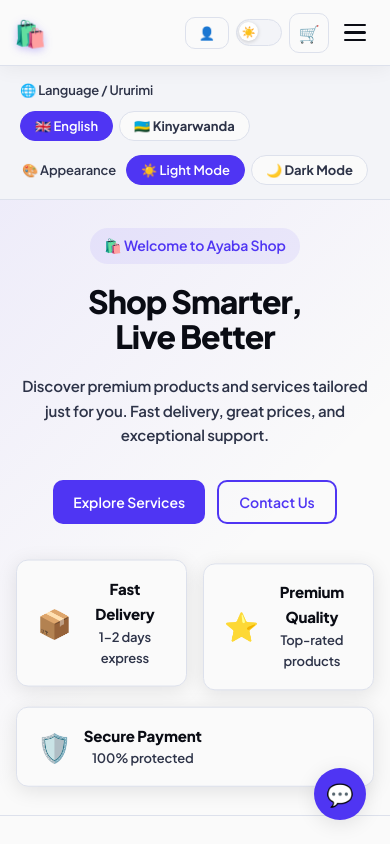
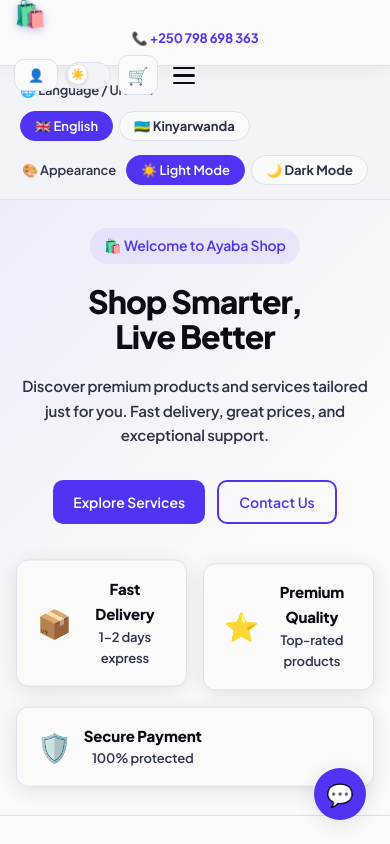
Before and after one commit to maneneking9/boost-orgn, a React (Vite) app: page / in a window 390 px wide. Shown: the top 844 px of the page. Built offline with nearby package versions, Linux system fonts and the light colour scheme.

Commit message:
Rebrand Ayaba Shop -> animo it ltd and show top phone banner

```diff
--- a/src/App.css
+++ b/src/App.css
@@ -1181,6 +1181,7 @@
   position: sticky; top: 0; z-index: 300;
   display: flex; align-items: center; justify-content: space-between;
   padding: 0 28px; height: 66px;
+  flex-wrap: wrap;
   background: var(--bg);
   border-bottom: 1px solid var(--border);
   backdrop-filter: blur(20px); -webkit-backdrop-filter: blur(20px);
@@ -1193,7 +1194,16 @@
   to   { transform: translateY(0);     opacity: 1; }
 }
 
-/* Brand */
+/* Brand + Top phone */
+.nb-phone-top {
+  width: 100%;
+  text-align: center;
+  font-size: 13px;
+  font-weight: 700;
+  color: var(--accent);
+  padding: 2px 0 6px;
+}
+
 .nb-brand {
   display: flex; align-items: center; gap: 9px;
   cursor: pointer; flex-shrink: 0; user-select: none;
@@ -1203,6 +1213,12 @@
 .nb-brand-emoji { font-size: 26px; line-height: 1; filter: drop-shadow(0 2px 4px rgba(79,53,243,0.3)); }
 .nb-brand-name { font-size: 18px; font-weight: 700; color: var(--text-h); letter-spacing: -0.4px; }
 .nb-brand-name strong { color: var(--accent); font-weight: 900; }
+
+.nb-phone-top { display: none; }
+@media (max-width: 860px) {
+  .nb-phone-top { display: block; }
+}
+
 
 /* Center nav container */
 .nb-center { flex: 1; display: flex; justify-content: center; }
--- a/src/App.jsx
+++ b/src/App.jsx
@@ -66,7 +66,9 @@
     <div className="app-wrapper">
       <Navbar
         page={page}
+        brandPhone="+250 798 698 363"
         setPage={changePage}
+
         dark={dark}
         setDark={setDark}
         cartCount={cart.reduce((s, x) => s + x.qty, 0)}
@@ -80,8 +82,8 @@
         <div className="footer-inner">
 
             <div className="footer-brand">
-            <div className="footer-logo">🛍️ <span>Animo</span></div>
-            <p className="footer-tagline">Animo it’s your trusted agent for payments, services, media & tech — Kigali-Kabuga.</p>
+            <div className="footer-logo">🛍️ <span>animo it ltd</span></div>
+<p className="footer-tagline">animo it’s your trusted agent for payments, services, media & tech — Kigali-Kabuga.</p>
             <div className="footer-socials">
               <a href="https://facebook.com" target="_blank" rel="noopener noreferrer" className="social-btn" aria-label="Facebook">
                 <svg viewBox="0 0 24 24" fill="currentColor" width="18" height="18"><path d="M18 2h-3a5 5 0 0 0-5 5v3H7v4h3v8h4v-8h3l1-4h-4V7a1 1 0 0 1 1-1h3z"/></svg>
@@ -146,14 +148,15 @@
 
         </div>
         <div className="footer-bottom">
-          <span>© 2025 Ayaba Shop — All rights reserved</span>
+<span>© 2025 animo it ltd — All rights reserved</span>
           <span className="footer-secure">🔒 Secure & Trusted</span>
         </div>
       </footer>
       {accountOpen && <AccountModal onClose={() => setAccountOpen(false)} addToast={addToast} />}
       {cartOpen && <Cart cart={cart} onClose={() => setCartOpen(false)} onRemove={removeFromCart} addToast={addToast} setCart={setCart} addToCart={addToCart} />}
       <Toast toasts={toasts} />
-      <Chat />
+<Chat />
+      {/* brand phone banner placeholder (top of page number) */}
       {showTop && (
         <button className="scroll-top-btn" onClick={() => window.scrollTo({ top: 0, behavior: 'smooth' })} title="Back to top">
           ↑
--- a/src/components/Navbar.jsx
+++ b/src/components/Navbar.jsx
@@ -22,7 +22,7 @@
   { name: 'Video Editing',    icon: '🎬', desc: 'Professional editing' },
 ]
 
-export default function Navbar({ page, setPage, dark, setDark, cartCount, onCartOpen, onAccountOpen }) {
+export default function Navbar({ page, setPage, dark, setDark, cartCount, onCartOpen, onAccountOpen, brandPhone }) {
   const [menuOpen, setMenuOpen]         = useState(false)
   const [servicesOpen, setServicesOpen] = useState(false)
   const [ripple, setRipple]             = useState(null)
@@ -54,8 +54,9 @@
       {/* ── Brand ── */}
       <div className="nb-brand" onClick={() => go('home')}>
         <span className="nb-brand-emoji">🛍️</span>
-        <span className="nb-brand-name">Ayaba<strong>Shop</strong></span>
+        <span className="nb-brand-name">animo<strong>it ltd</strong></span>
       </div>
+      {brandPhone && <div className="nb-phone-top">📞 {brandPhone}</div>}
 
       {/* ── Desktop nav — right to left ── */}
       <div className="nb-center">
--- a/src/pages/About.jsx
+++ b/src/pages/About.jsx
@@ -2,7 +2,7 @@
   return (
     <div className="about-page">
       <div className="about-hero">
-        <h1>About Ayaba Shop</h1>
+<h1>About animo it ltd</h1>
         <p>We are a modern e-commerce platform dedicated to bringing you the best products and services at unbeatable prices.</p>
       </div>
       <div className="about-grid">
```
Also changed, not shown: 2 other files (tests, documents, lock files or other folders).
